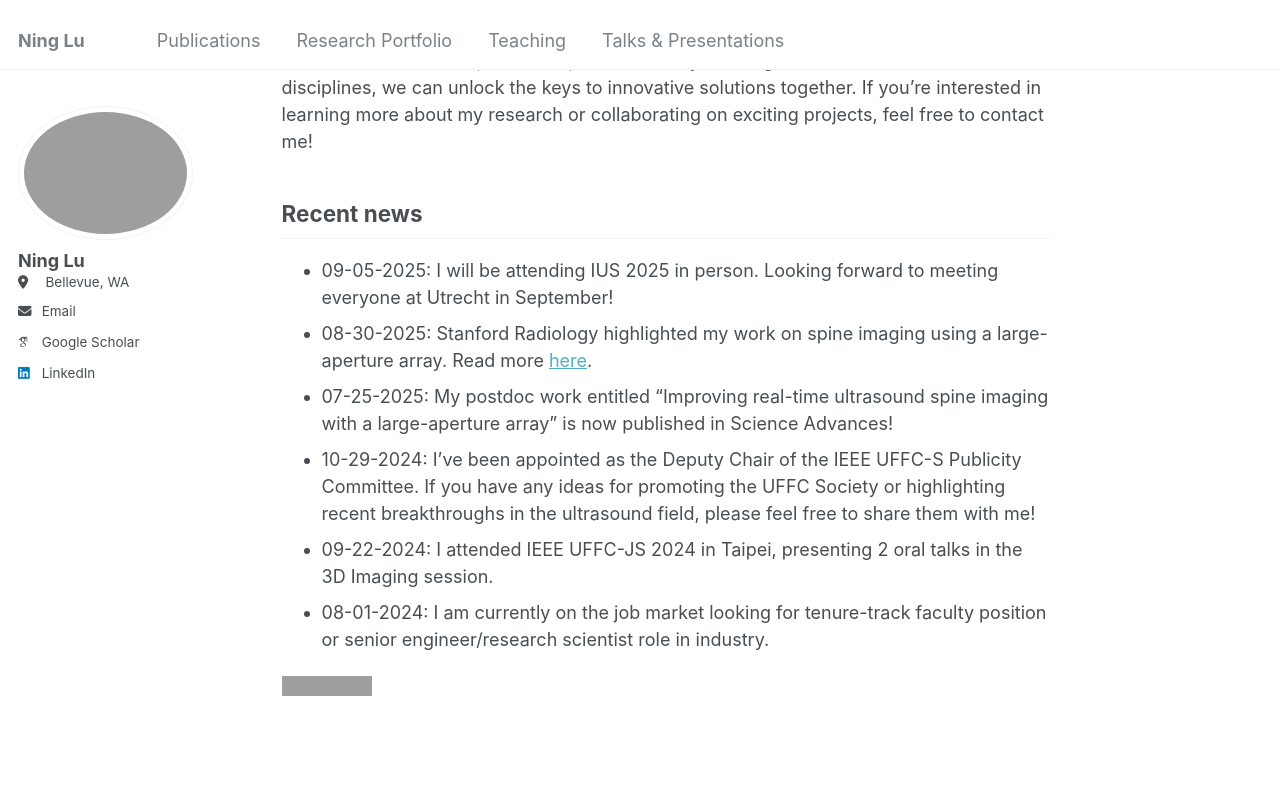
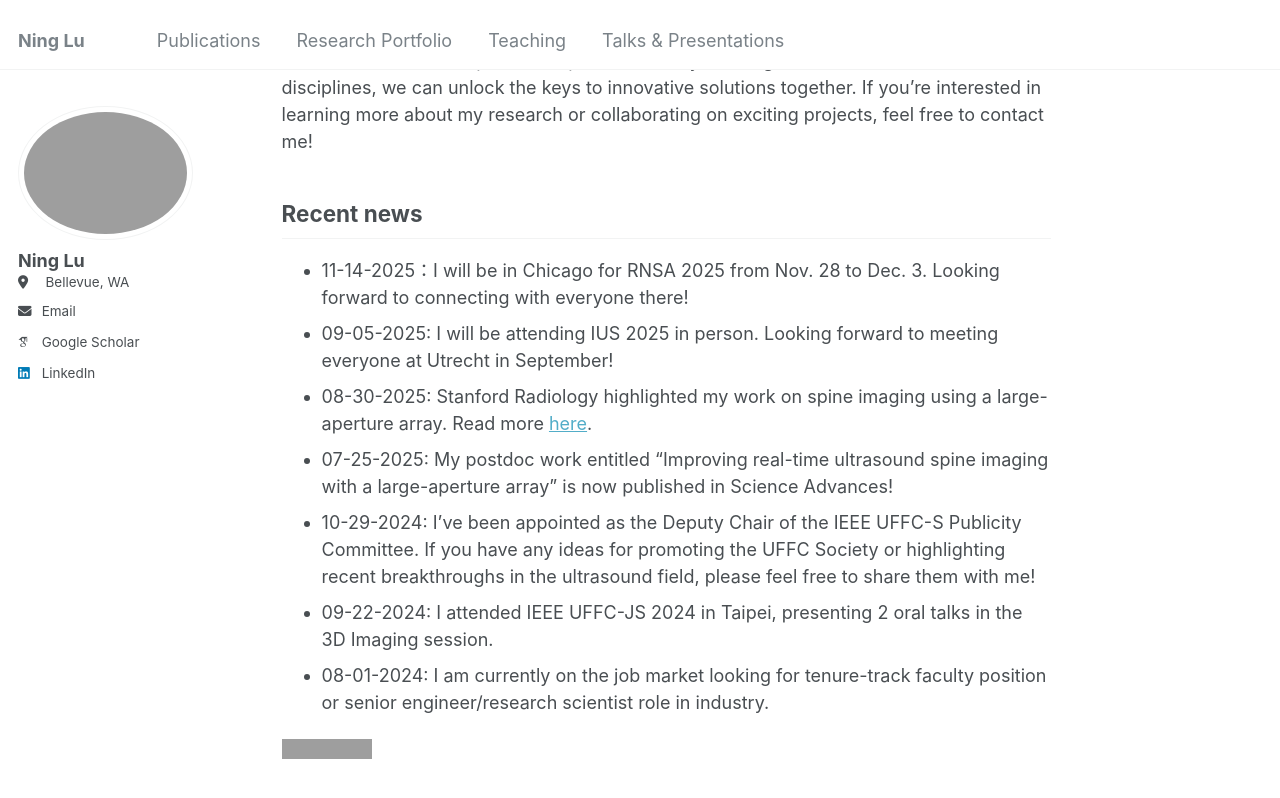
Before and after one commit to NingLu-Ultrasound/ninglu-ultrasound.github.io, a Jekyll site: the page built from _pages/about.md, in a window 1280 px wide and 900 px high, scrolled down 706 px. Shown: the top 798 px of the window. Built offline with Jekyll 4.4.1, drawn with Linux system fonts in a browser that asks for light colours; some web fonts are replaced; grey boxes are pictures that could not be loaded.

Commit message:
Update about.md

```diff
--- a/_pages/about.md
+++ b/_pages/about.md
@@ -20,6 +20,7 @@ As a systems engineer, I have experience across the entire system development cy
 
 
 ## Recent news
+* 11-14-2025：I will be in Chicago for RNSA 2025 from Nov. 28 to Dec. 3. Looking forward to connecting with everyone there!
 * 09-05-2025: I will be attending IUS 2025 in person. Looking forward to meeting everyone at Utrecht in September!
 * 08-30-2025: Stanford Radiology highlighted my work on spine imaging using a large-aperture array. Read more [here](https://med.stanford.edu/radiology/news/2025-news/a-new-approach-towards-real-time--panoramic-ultrasound-imaging-o.html).
 * 07-25-2025: My postdoc work entitled "Improving real-time ultrasound spine imaging with a large-aperture array" is now published in Science Advances!
```
